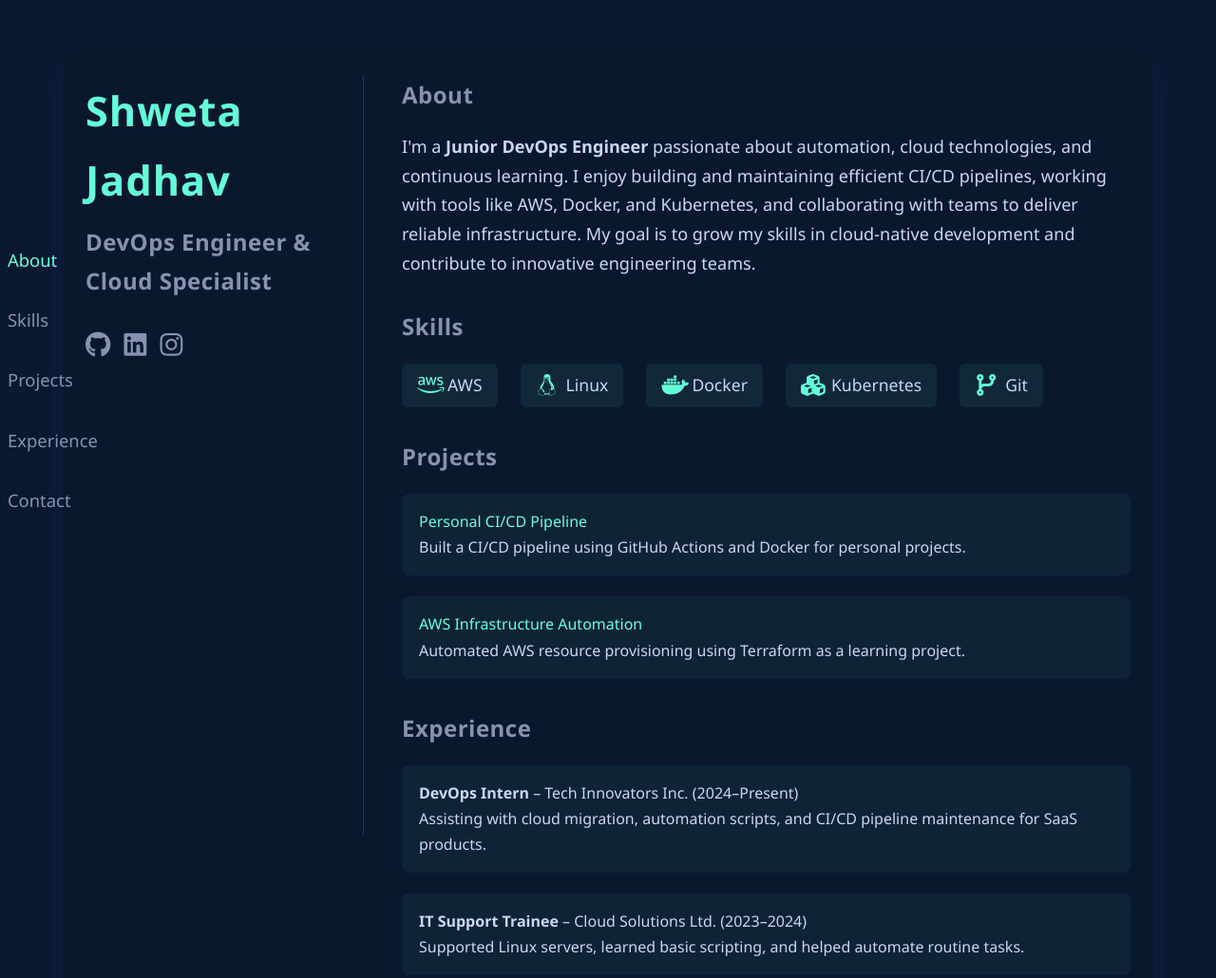
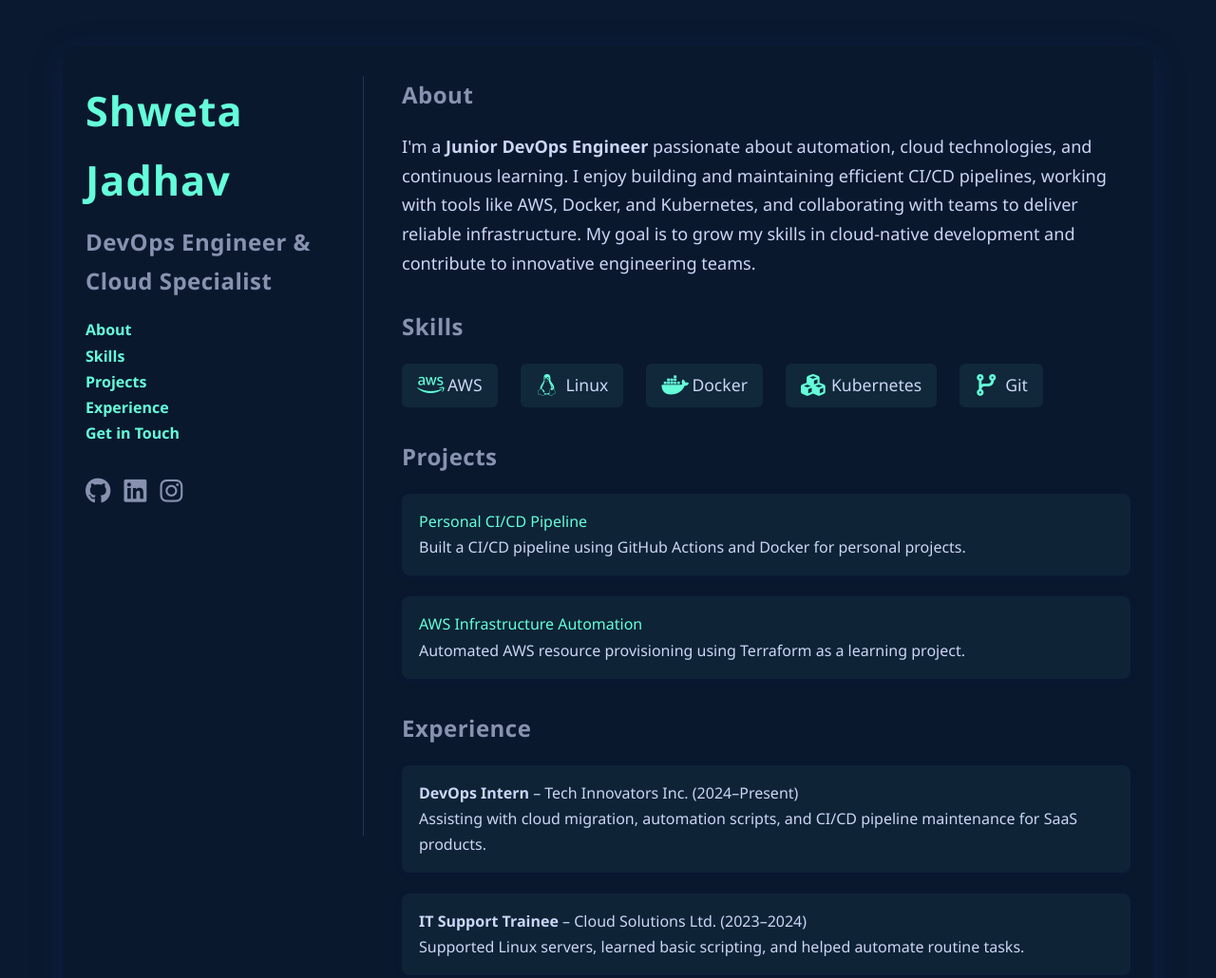
Before and after one commit to shwetaa24/personalweb, a plain HTML site: page index.html in a window 1280 px wide. Shown: the top 1030 px of the page at 95% size. Drawn offline with Linux system fonts and the light colour scheme.

Commit message:
first commit

```diff
--- a/index.html
+++ b/index.html
@@ -14,18 +14,15 @@
         <section class="hero">
             <h1>Shweta Jadhav</h1>
             <h2>DevOps Engineer & Cloud Specialist</h2>
-            <!-- Hero/Side Navigation Section -->
-<aside class="side-nav">
-    <nav>
-        <ul>
-            <li><a href="#about" class="nav-link active">About</a></li>
-            <li><a href="#skills" class="nav-link">Skills</a></li>
-            <li><a href="#projects" class="nav-link">Projects</a></li>
-            <li><a href="#experience" class="nav-link">Experience</a></li>
-            <li><a href="#contact" class="nav-link">Contact</a></li>
-        </ul>
-    </nav>
-</aside>
+            <nav>
+                <ul>
+                    <li><a href="#about" class="highlight">About</a></li>
+                    <li><a href="#skills" class="highlight">Skills</a></li>
+                    <li><a href="#projects" class="highlight">Projects</a></li>
+                    <li><a href="#experience" class="highlight">Experience</a></li>
+                    <li><a href="#contact" class="highlight">Get in Touch</a></li>
+                </ul>
+            </nav>
             <div class="hero-social">
                 <a href="https://github.com/shwetaa24" target="_blank" aria-label="GitHub">
                     <i class="fab fa-github"></i>
--- a/style.css
+++ b/style.css
@@ -599,66 +599,5 @@ a:hover {
     }
 }
 .contact-icon.whatsapp { background: #25d366; color: #fff; }
-.side-nav {
-    position: fixed;
-    top: 0;
-    left: 0;
-    height: 100vh;
-    width: 180px;
-    background: transparent;
-    display: flex;
-    align-items: center;
-    z-index: 100;
-}
 
-.side-nav nav ul {
-    list-style: none;
-    padding: 0;
-    margin: 0;
-    display: flex;
-    flex-direction: column;
-    gap: 32px;
-}
-
-.side-nav .nav-link {
-    color: #8892b0;
-    text-decoration: none;
-    font-size: 1.15em;
-    font-weight: 500;
-    transition: color 0.2s;
-    position: relative;
-    padding-left: 8px;
-}
-
-.side-nav .nav-link.active,
-.side-nav .nav-link:hover {
-    color: #64ffda;
-}
-
-.side-nav .nav-link.active::before {
-    content: '';
-    position: absolute;
-    left: -16px;
-    top: 50%;
-    transform: translateY(-50%);
-    width: 6px;
-    height: 6px;
-    border-radius: 50%;
-    background: #64ffda;
-}
-@media (max-width: 900px) {
-    .side-nav {
-        position: static;
-        width: 100%;
-        height: auto;
-        flex-direction: row;
-        justify-content: center;
-        background: #0a192f;
-        padding: 12px 0;
-    }
-    .side-nav nav ul {
-        flex-direction: row;
-        gap: 18px;
-    }
-}
 /* ...existing code... */
```
Also changed, not shown: script.js (+0 -34 lines).
